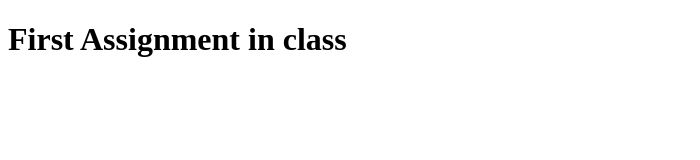
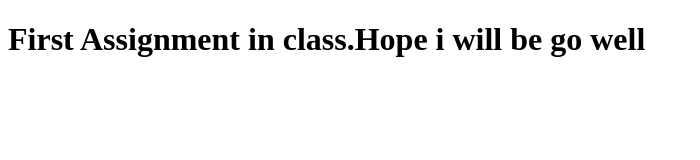
Before and after one commit to coderixius/module1-solution, a plain HTML site: page index.html in a window 1280 px wide. Shown: the whole page, without its empty margins (0-700 px from the left). Drawn offline with Linux system fonts and the light colour scheme.

Commit message:
Next assignment

```diff
--- a/index.html
+++ b/index.html
@@ -5,6 +5,6 @@
     <title>First Assignment</title>
   </head>
   <body>
-    <h1>First Assignment in class</h1>
+    <h1>First Assignment in class.Hope i will be go well</h1>
   </body>
 </html>
```
